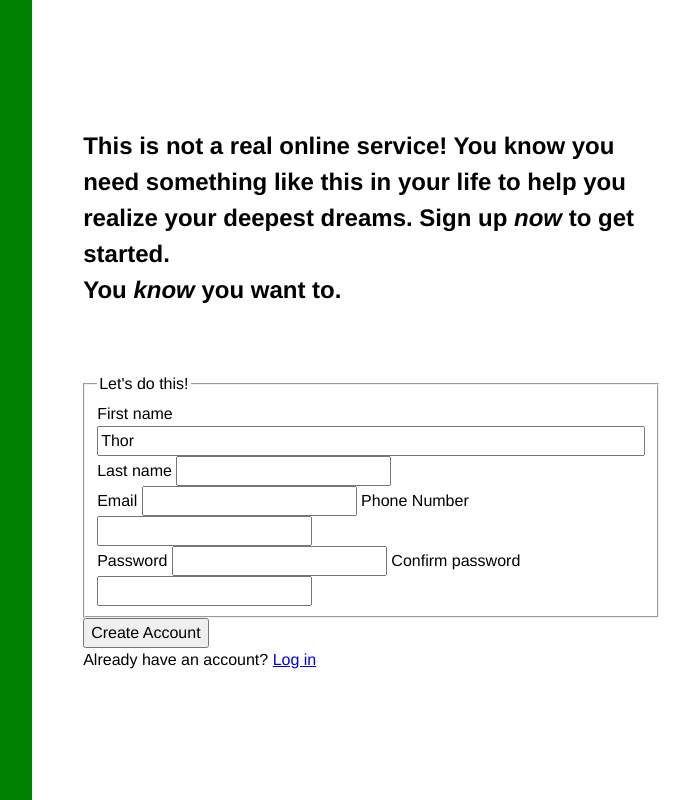
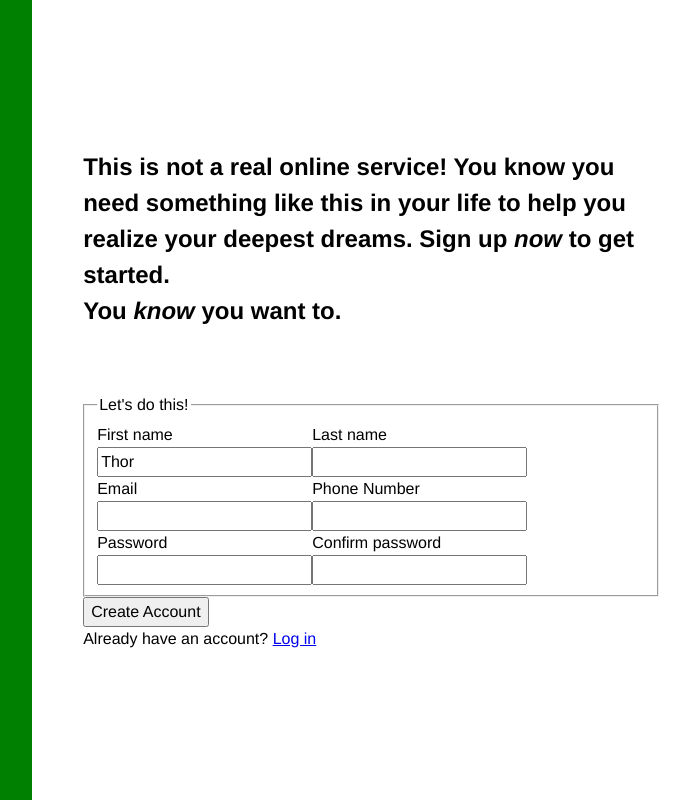
Before and after one commit to deep-vinci/Sign-up-Form, a plain HTML site: page index.html in a window 1280 px wide. Shown: the whole page, without its empty margins (416-1106 px from the left). Drawn offline with Linux system fonts and the light colour scheme.

Commit message:
positioned all the input elems appropriately

```diff
--- a/index.html
+++ b/index.html
@@ -31,24 +31,35 @@
                                 <label for="first_name">First name</label>
                                 <input type="text" name="first_name" id="first_name" value="Thor">
                             </div>
+
+                            <div class="label-sep">
                                 <label for="last_name">Last name</label>
                                 <input type="text" name="last_name" id="last_name">
                             </div>
+                        </div>
 
                         <div class="input-elem">
+                            <div class="label-sep">
                                 <label for="email">Email</label>
                                 <input type="email" name="email" id="email">
+                            </div>
 
+                            <div class="label-sep">
                                 <label for="phone">Phone Number</label>
                                 <input type="number" name="phone" id="phone">
                             </div>
+                        </div>
 
                         <div class="input-elem">
+                            <div class="label-sep">
                                 <label for="password">Password</label>
                                 <input type="password" name="password" id="password">
+                            </div>
 
+                            <div class="label-sep">
                                 <label for="conf_password">Confirm password</label>
                                 <input type="password" name="conf_password" id="conf_password">
+                            </div>
                         </div>
 
                     </fieldset>
--- a/style.css
+++ b/style.css
@@ -62,3 +62,8 @@ isolation: isolate;
     display: flex;
     flex-direction: column;
 }
+
+.input-elem {
+    display: flex;
+    flex-direction: rpw;
+}
```
Lines whose indentation alone changed are shown as unchanged.
